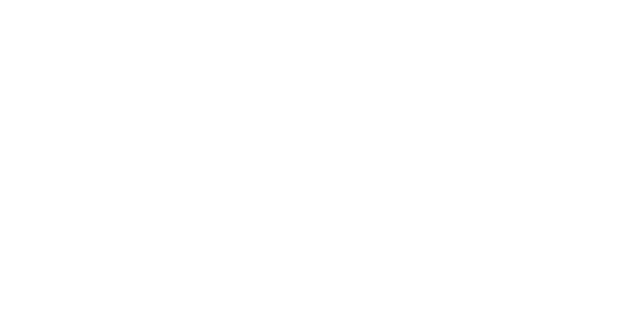
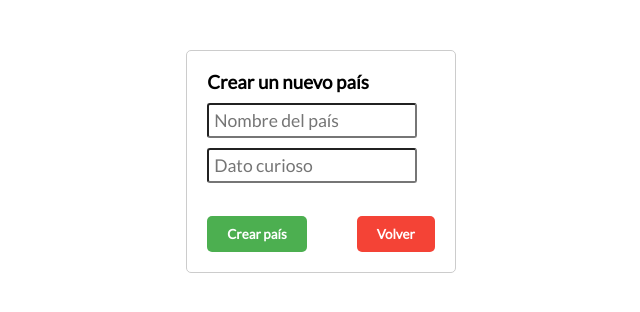
Before and after one commit to alvarrantes12/exam_react_2_2023, a React (Create React App) app: page /create in a window 1280 px wide. Before the commit this address had no page. Shown: the top 312 px of the page, without its empty margins (319-959 px from the left). Built offline with nearby package versions, Linux system fonts and the light colour scheme.

Commit message:
SHJ-C13656_DHA-B73808 ReactDone

```diff
--- a/src/App.js
+++ b/src/App.js
@@ -6,16 +6,18 @@ import {
   Routes
 } from 'react-router-dom';
 import Home from './pages/Home';
+import CreateCountries from './pages/CreateCountry';
 
 function App() {
   return (
-    <>
+    <div>
       <Router>
         <Routes>
           <Route path='/' exact element={<Home />} />
+          <Route path='/create' exact element={<CreateCountries />} />
         </Routes>
       </Router>
-    </>
+    </div>
   );
 }
 
--- a/src/commons/ApiMethods.jsx
+++ b/src/commons/ApiMethods.jsx
@@ -1,10 +1,10 @@
 export async function getFetch(path) {
-    let response = await fetch(`${process.env.API_URL}/${path}`);
+    let response = await fetch(`${process.env.REACT_APP_API_URL}/${path}`);
     return await response.json();
 };
 
 export async function postFetch(path, body) {
-    let response = await fetch(`${process.env.API_URL}/${path}`, {
+    let response = await fetch(`${process.env.REACT_APP_API_URL}/${path}`, {
         method: 'POST',
         headers: {
             'Accept': 'application/json',
@@ -16,7 +16,7 @@ export async function postFetch(path, body) {
 };
 
 export async function putFetch(path, body) {
-    let response = await fetch(`${process.env.API_URL}/${path}`, {
+    let response = await fetch(`${process.env.REACT_APP_API_URL}/${path}`, {
         method: 'PUT',
         headers: {
             'Accept': 'application/json',
@@ -28,7 +28,7 @@ export async function putFetch(path, body) {
 };
 
 export async function deleteFetch(path) {
-    let response = await fetch(`${process.env.API_URL}/${path}`, {
+    let response = await fetch(`${process.env.REACT_APP_API_URL}/${path}`, {
         method: 'DELETE'
     });
     return await response.json();
--- /dev/null
+++ b/src/components/countries/index.jsx
@@ -0,0 +1,28 @@
+import React, { useState, useEffect } from 'react';
+import List from '../../commons/List';
+import WithLoadingState from '../../commons/WithLoadingState';
+import { getFetch } from '../../commons/ApiMethods';
+
+function Index({refresh, setRefresh}) {
+    const LoadingList = WithLoadingState(List);
+    const [contents, setContents] = useState([]);
+    const [loading, setLoading] = useState(false);
+
+    useEffect(() => {
+        if (!refresh) return
+        setLoading(true);
+        getFetch('countries').then((data) => {
+            setContents(data)
+            setLoading(false);
+        });
+        setRefresh(false);
+    }, [setContents, setLoading, refresh]);
+
+    return (
+        <div>
+            <LoadingList contents={contents} loading={loading} />
+        </div>
+    )
+}
+
+export default Index;
--- a/src/components/countries/new.jsx
+++ b/src/components/countries/new.jsx
@@ -0,0 +1,73 @@
+import React, { useState } from "react";
+import {postFetch} from '../../commons/ApiMethods';
+import { Link, useNavigate } from 'react-router-dom';
+
+function New({ setRefresh }) {
+    const [name, setName] = useState('');
+    const [fact, setFact] = useState('');
+    const [message, setMessage] = useState('');
+    const navigate = useNavigate();
+
+    const handleSubmit = async (event) => {
+        event.preventDefault()
+        try {
+            postFetch('countries', { name: name, fact: fact })
+                .then(() => {
+                    setName('')
+                    setFact('')
+                    setMessage('Creado con exito!')
+                    setRefresh(true)
+                    setTimeout(() => {
+                        navigate('/');
+                    }, 1000);
+                })
+        } catch (error) {
+            console.log(error)
+        }
+    };
+    return (
+        <div style={{ display: 'flex', justifyContent: 'center' }}>
+            <form onSubmit={handleSubmit} style={{ border: '1px solid #ccc', padding: '20px', borderRadius: '5px', marginTop: '50px' }}>
+                <h3>Crear un nuevo país</h3>
+                <div style={{ marginTop: '10px' }}>
+                    <input
+                        type="text"
+                        value={name}
+                        placeholder="Nombre del país"
+                        style={{ fontSize: '1.1em', padding: '5px', borderRadius: '3px' }}
+                        onChange={(e) => { setName(e.target.value) }} />
+                </div>
+                <div style={{ marginTop: '10px' }}>
+                    <input
+                        type="text"
+                        value={fact}
+                        placeholder="Dato curioso"
+                        style={{ fontSize: '1.1em', padding: '5px', borderRadius: '3px' }}
+                        onChange={(e) => { setFact(e.target.value) }} />
+                </div>
+                <div style={{ marginTop: '14px' }}>{message ? <p>{message}</p> : <br />}</div>
+                <button type="submit" style={{
+                    backgroundColor: '#4CAF50',
+                    color: 'white',
+                    padding: '10px 20px',
+                    border: 'none',
+                    borderRadius: '5px',
+                    marginRight: '10px',
+                    fontWeight: 'bold'
+                }}>Crear país</button>
+<Link to="/" style={{ marginLeft: '40px' }}>
+                    <button style={{
+                        backgroundColor: '#f44336',
+                        color: 'white',
+                        padding: '10px 20px',
+                        border: 'none',
+                        borderRadius: '5px',
+                        fontWeight: 'bold'
+                    }}>Volver</button>
+                </Link>
+            </form>
+        </div>
+    );
+};
+
+export default New;
--- a/src/pages/CreateCountry.jsx
+++ b/src/pages/CreateCountry.jsx
@@ -0,0 +1,13 @@
+import React, { useState } from 'react';
+import New from '../components/countries/new';
+
+function CreateCountries() {
+  const [refresh, setRefresh] = useState(true);
+  return (
+    <div>
+        <New setRefresh={setRefresh}/>
+    </div>
+  );
+};
+
+export default CreateCountries;
--- a/src/pages/Home.jsx
+++ b/src/pages/Home.jsx
@@ -1,55 +1,31 @@
 import React, { useState } from 'react';
-import './Home.css';
-import { postFetch } from '../commons/ApiMethods';
+import { Link } from 'react-router-dom';
+import Index from '../components/countries';
 
 function Home() {
-  const [name, setName] = useState('')
-  const [fact, setFact] = useState('')
-  const [message, setMessage] = useState('')
-  const [refresh, setRefresh] = useState(true)
-
-  const handleSubmit = async (event) => {
-    event.preventDefault()
-    try {
-      postFetch('countries', { name: name}, {fact: fact })
-        .then((response) => {
-          setName('')
-          setFact('')
-          setMessage('Creado con exito!')
-          setRefresh(true)
-        })
-    } catch (error) {
-      console.log(error)
-    }
-  }
+  const [refresh, setRefresh] = useState(true);
 
   return (
-    <div className="new-container">
-      <h3>Crear un nuevo país</h3>
-      <form onSubmit={handleSubmit}>
-        <div>
-          <input
-            type="text"
-            value={name}
-            placeholder="Nombre del país"
-            onChange={(e) => { setName(e.target.value) }} />
-        </div>
-        <div>
-          <input
-            type="text"
-            value={fact}
-            placeholder="Dato curioso"
-            onChange={(e) => { setFact(e.target.value) }} />
-        </div>
-
-        <div>{message ? <p>{message}</p> : <br />}</div>
-        <button className="btn" type="submit">Crear país</button>
-      </form>
+    <div>
+      <Index refresh={refresh} setRefresh={setRefresh} />
+      <div style={{ display: 'flex', justifyContent: 'center', gap: '10px', marginTop: '20px' }}>
+        <Link to="/create" style={{ textDecoration: 'none' }}>
+          <button
+            style={{
+              backgroundColor: '#4CAF50',
+              color: 'white',
+              padding: '10px 20px',
+              border: 'none',
+              borderRadius: '5px',
+              fontWeight: 'bold'
+            }}
+          >
+            Crear
+          </button>
+        </Link>
+      </div>
     </div>
   );
-
-}
-
-
+};
 
 export default Home;
```
Also changed, not shown: src/components/index.jsx (deleted), 1 other file (tests, documents, lock files or other folders).
